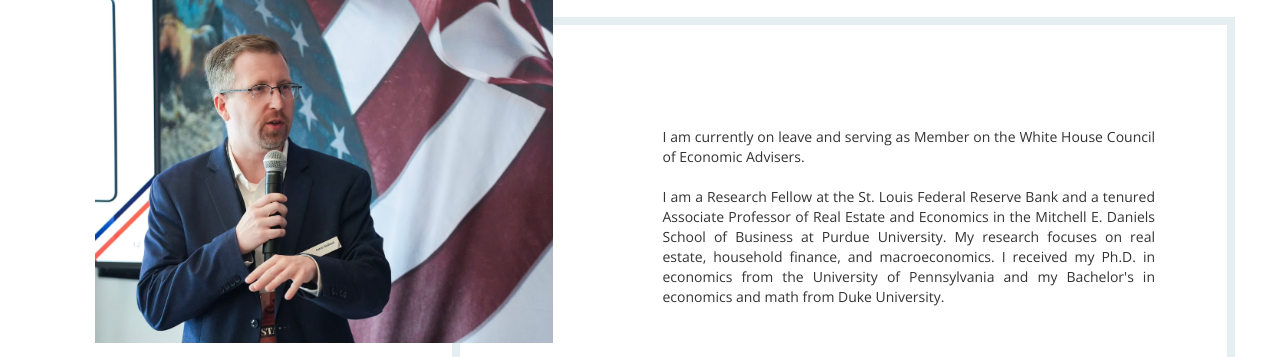
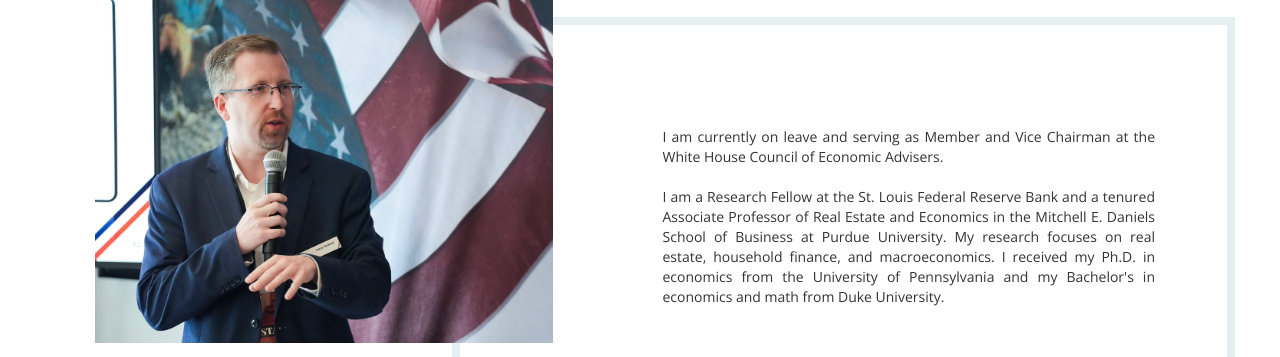
Before and after one commit to aaronhedlund/aaronhedlund.github.io, a plain HTML site: page index.html in a window 1280 px wide. Shown: the part 508-865 px from the top of the page. Drawn offline with nearby package versions, Linux system fonts and the light colour scheme; some packages are replaced by stand-ins of ours.

Commit message:
Update index.html

```diff
--- a/index.html
+++ b/index.html
@@ -126,7 +126,7 @@
     						<h1></h1>
     					</div>
 						<p align="justify">
-						I am currently on leave and serving as Member on the White House Council of Economic Advisers.<br/>
+						I am currently on leave and serving as Member and Vice Chairman at the White House Council of Economic Advisers.<br/>
 						<br/>
 						I am a Research Fellow at the St. Louis Federal Reserve Bank and a tenured Associate Professor of Real Estate and Economics in the Mitchell E. Daniels School of Business at Purdue University. My research focuses on real estate, household finance, and macroeconomics. I received my Ph.D. in economics from the University of Pennsylvania and my Bachelor's in economics and math from Duke University.
 
```
